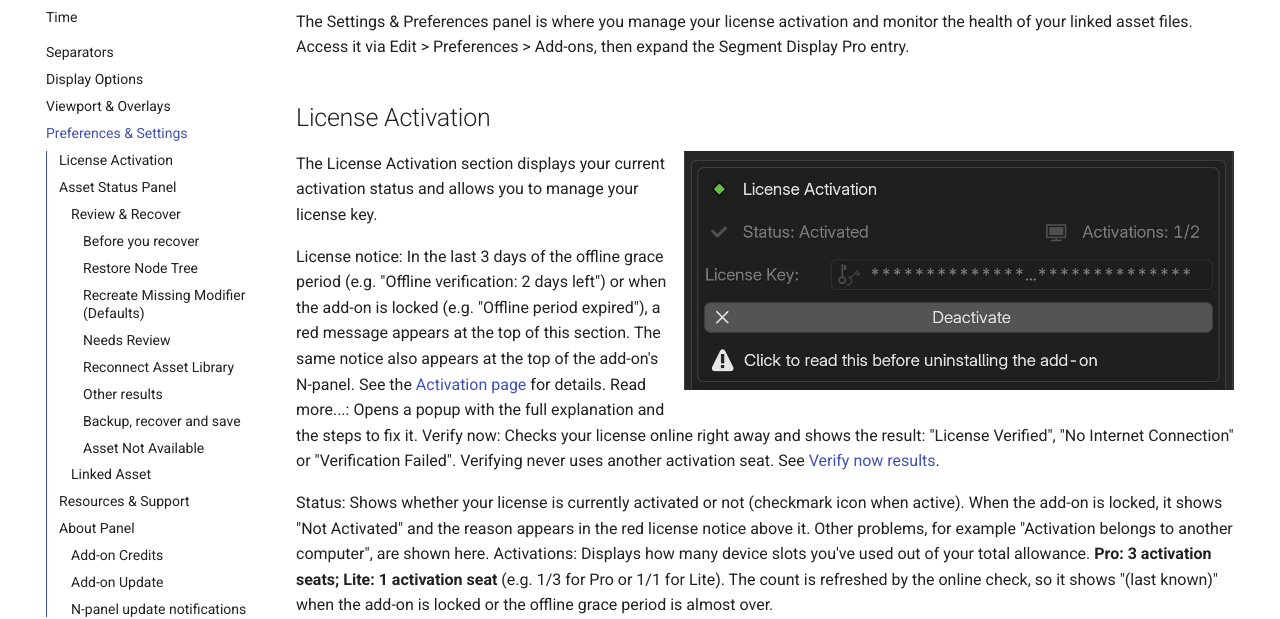
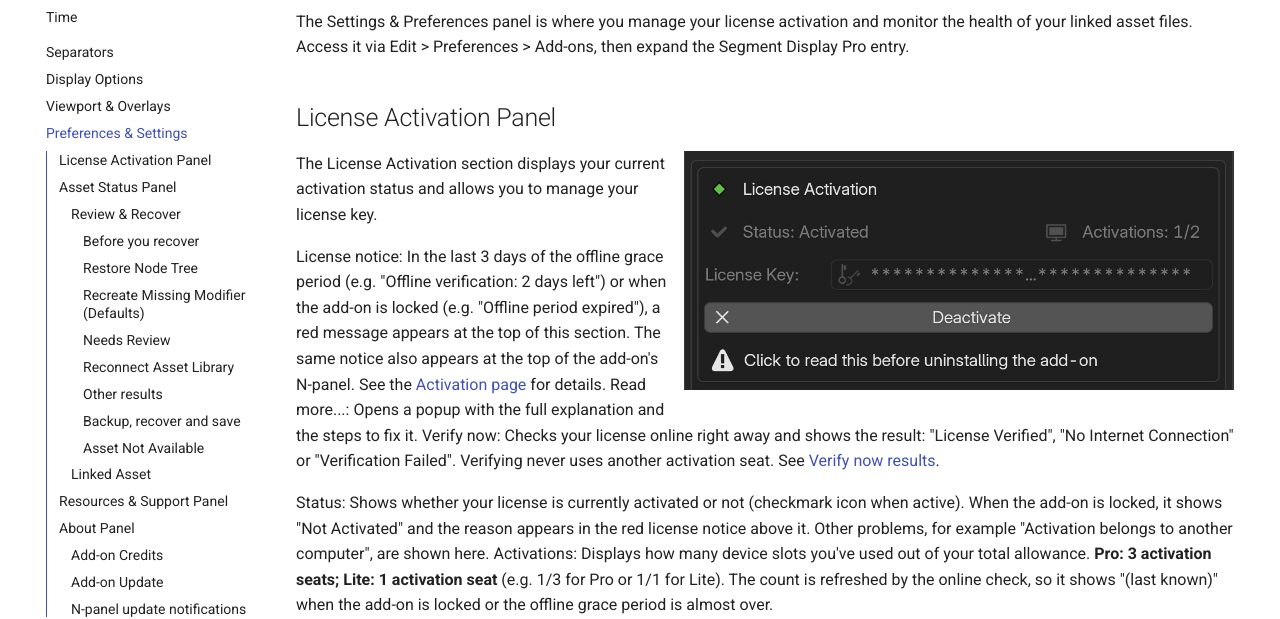
Before and after one commit to ahmetmaya-orion/segment-display-pro-docs, an MkDocs documentation site: the page built from docs/prefs_and_settings.md, in a window 1280 px wide and 900 px high. Shown: the part 259-878 px from the top of the window. Built offline with MkDocs 1.6.1 and Material for MkDocs 9.7.7, drawn with Linux system fonts in a browser that asks for light colours; the version menu is left out; some of the changed text lies outside the part shown.

Commit message:
"Panel" label added in the pref page

```diff
--- a/docs/prefs_and_settings.md
+++ b/docs/prefs_and_settings.md
@@ -1,7 +1,7 @@
 
 The Settings & Preferences panel is where you manage your license activation and monitor the health of your linked asset files. Access it via Edit > Preferences > Add-ons, then expand the Segment Display Pro entry.
 
-## License Activation
+## License Activation Panel
 
 ![Activation Panel in Blender Preferences](assets/images/preferences/v1.0.0/prefs_license_key.jpg){ align=right width="550" }
 
@@ -125,7 +125,7 @@
 
 You can inspect the linked library in **Outliner > Blender File**. Do not remove it as a cleanup or recovery shortcut. Do not open, modify, re-save, rename or move the shipped asset file; reinstall the original ZIP if it was altered.
 
-## Resources & Support
+## Resources & Support Panel
 
 The **Resources & Support** box in the add-on preferences collects quick links to help and account pages. Each link opens in your web browser unless noted otherwise.
 
```
